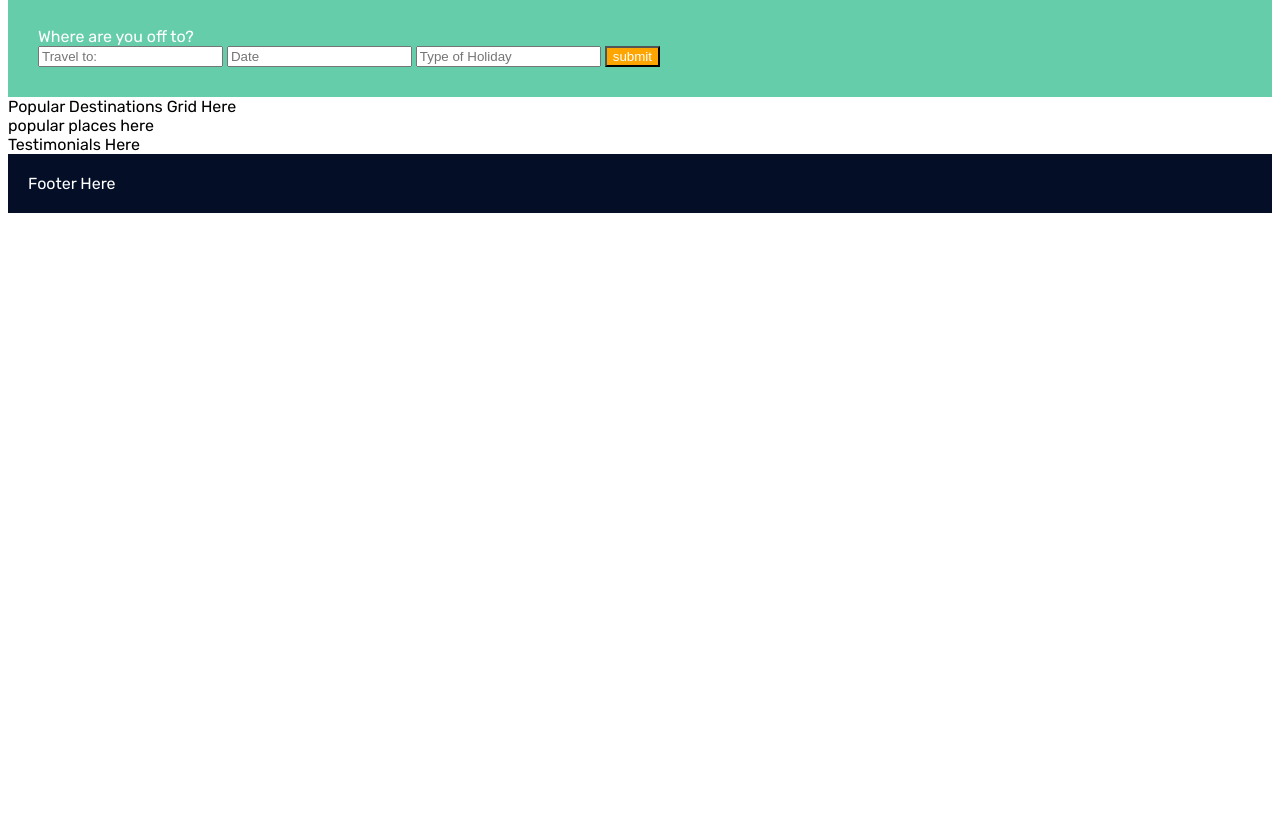
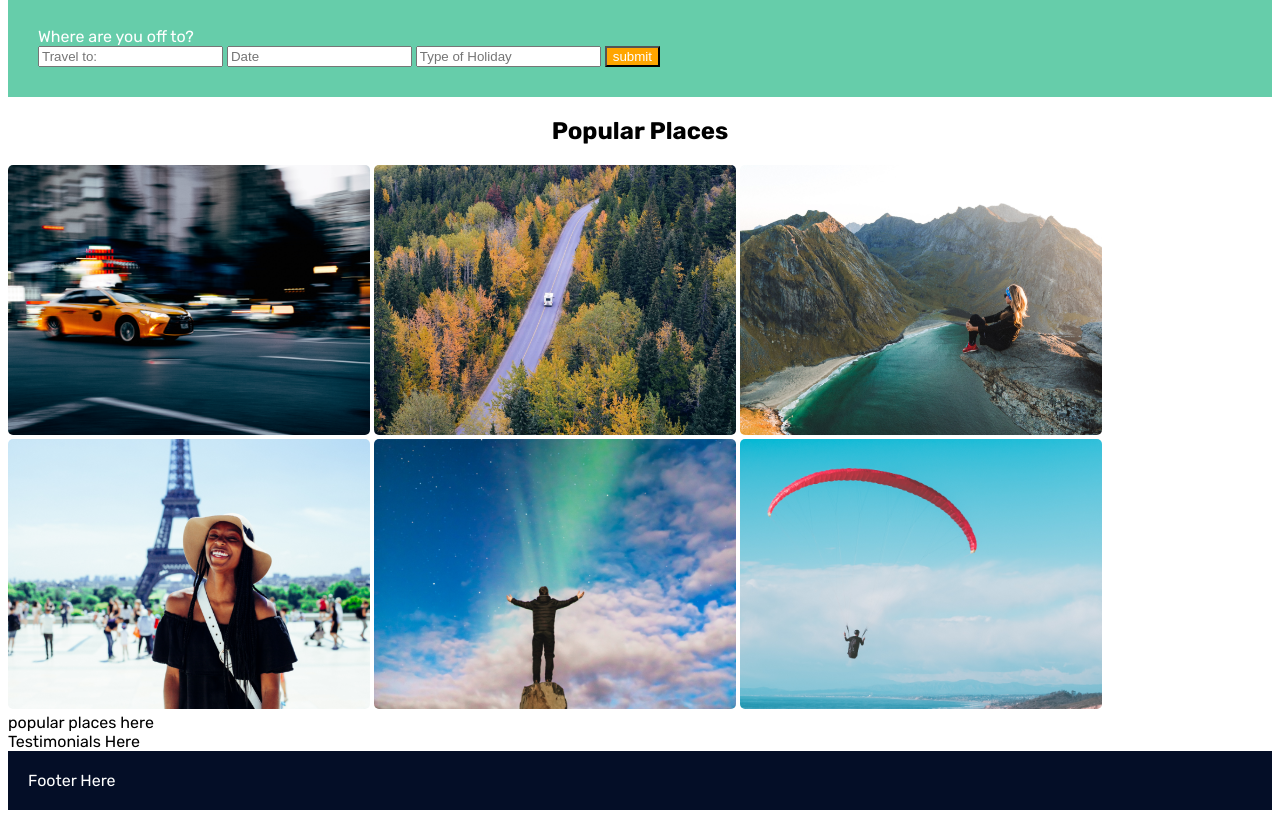
Before and after one commit to NateDawggWoof/grid_and_flexbox_lab, a plain HTML site: page cc_travel_start/index.html in a window 1280 px wide. Shown: the part 414-1232 px from the top of the page. Before the commit the page ends 800 px from the top, so only its background shows below. Drawn offline with Linux system fonts and the light colour scheme.

Commit message:
mvp almpost finished

```diff
--- a/cc_travel_start/css/favourite.css
+++ b/cc_travel_start/css/favourite.css
@@ -8,8 +8,6 @@
   background-color: grey;
   flex:  33%;
   padding: 30px;
-
-
 }
 
 /* .favourite-bg-1 {
--- a/cc_travel_start/css/popular.css
+++ b/cc_travel_start/css/popular.css
@@ -0,0 +1,40 @@
+.popular > h2 {
+    grid-area: top;
+    text-align: center;
+
+}
+
+#c1 {
+    grid-area: center;
+
+}
+#c2 {
+    grid-area: center;
+
+}
+#c3 {
+    grid-area: center;
+
+}
+
+/*
+.center{
+    grid-area: center;
+   */
+
+
+
+.bottom{
+    grid-area: bottom;
+
+}
+
+.popular {
+    display: grid;
+    grid-template-areas:
+    'top top top'
+    'center center center'
+    'bottom bottom bottom';
+    grid-template-rows: auto auto;
+    grid-template-columns: auto auto;
+}
--- a/cc_travel_start/index.html
+++ b/cc_travel_start/index.html
@@ -47,9 +47,7 @@
                 <label for=“travel-to”>Where are you off to?</label><br>
                 <input type=“text” id=“travel-to” name=“travel-to” placeholder="Travel to:">
 
-
                 <input type=“text” id=“date” name=“date” placeholder="Date">
-
 
                 <input type=“text” id=“type-of-holiday” name=“type-of-holiday” placeholder="Type of Holiday">
 
@@ -61,7 +59,17 @@
 
         <!-- popular-destination-start  -->
         <section class="popular">
-            Popular Destinations Grid Here
+            <h2>Popular Places</h2>
+        <section class = "center">
+            <img src= img/destination/america.png alt=“America” id = "c1">
+            <img src= img/destination/brazil.png alt=“Brazil” id = "c2" >
+            <img src= img/destination/indonesia.png alt=“Indonesia” id = "c3">
+        </section>
+        <section class="bottom">
+            <img src= img/destination/italy.png alt="Italy" >
+            <img src= img/destination/maldives.png alt=“Maldives” >
+            <img src= img/destination/nepal.png alt=“Nepal” >
+        </section>
         </section>
         <!-- popular-destination-end -->
 
```
